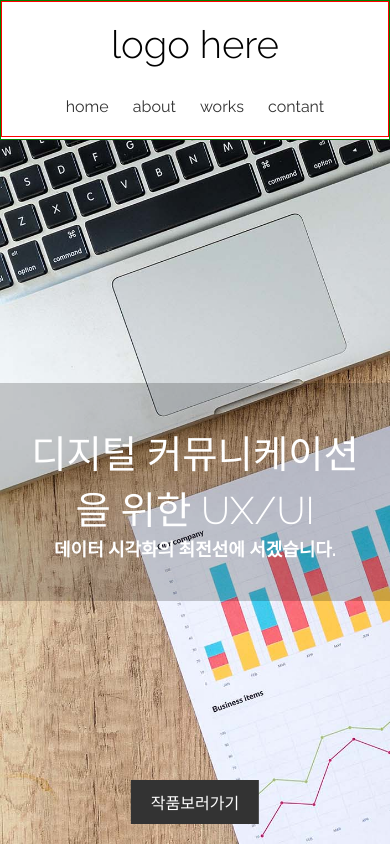
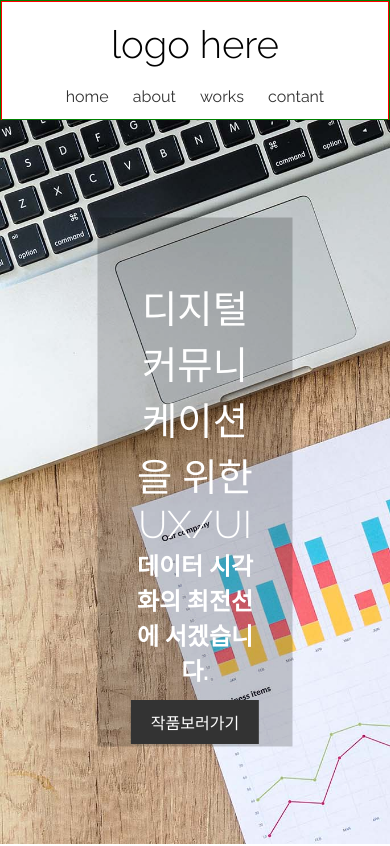
Before and after one commit to csslick/layout_portfolio, a plain HTML site: page index.html in a window 390 px wide. Shown: the top 846 px of the page. Drawn offline with nearby package versions, Linux system fonts and the light colour scheme.

Commit message:
Add files via upload

```diff
--- a/css/style.css
+++ b/css/style.css
@@ -115,35 +115,17 @@ p{
 /* 모바일 */
 @media (max-width: 767px){
 	#main_header{
-		border: 1px solid green;
-		height: 140px;
+		height: 120px;
 		position: relative;
 	}
 	#main_gnb{
-		margin-top: 30px;
+		margin-top: 20px;
 	}
-	#main_gnb li { display: inline-block;}
 	#main_gnb li > a{
 		padding: 0 10px;
-		opacity: 0.8;
-		transition: 0.2s;
 	}
-
-	#visual > .visual_txt{
-		position: relative;
-		text-align: center;
-		font-size: 12px;
-		padding: 40px 20px;
-
-	}
-	#visual .cta{
-		position: absolute;
-		display: inline-block;
-		bottom: 20px;
-		left: 50%;
-		transform: translate(-50%, 0);
-		background: #333;
-		padding: 10px 20px;
+	#visual{
+		height: calc(100vh - 120px);
 	}
 }
 
```
